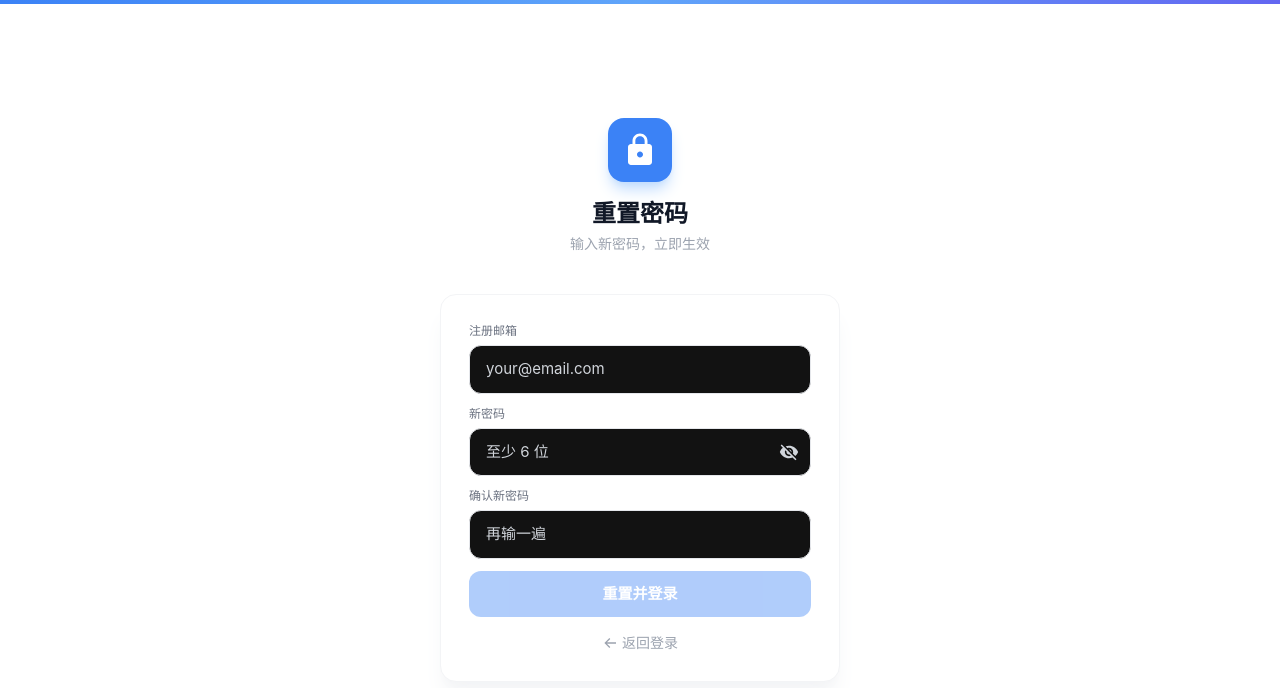
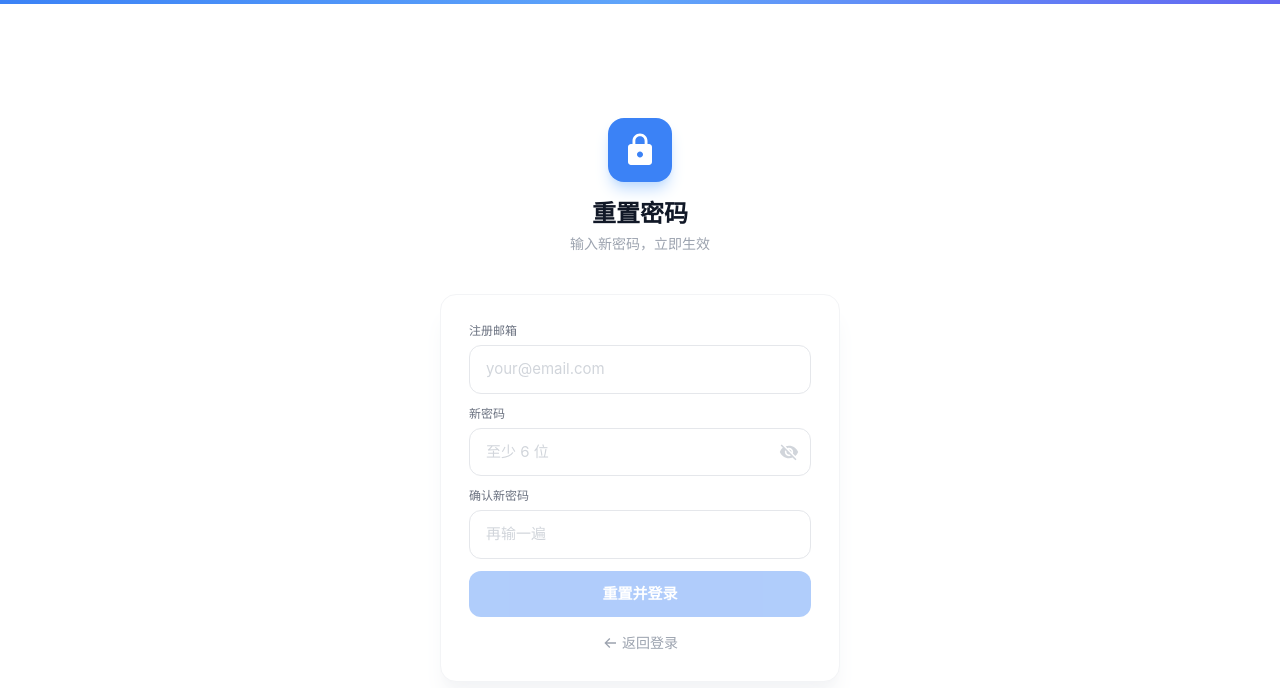
Before and after one commit to Leo-youngk/diary-twitter, a Next.js app: page / in a window 1280 px wide. Both pictures are taken after a click on the button "忘记密码？". Shown: the top 688 px of the page. Built offline with nearby package versions, Linux system fonts and the light colour scheme; no server answers.

Commit message:
style(design): FINDING-001 — fix dark inputs on light auth gate (explicit bg-white)

```diff
--- a/components/auth/AuthGate.tsx
+++ b/components/auth/AuthGate.tsx
@@ -69,7 +69,7 @@ function LoginForm({
                 placeholder="your@email.com"
                 value={email}
                 onChange={(e) => { setEmail(e.target.value); setError(''); }}
-                className="w-full border border-gray-200 rounded-xl px-4 py-3 text-gray-900 placeholder-gray-300 outline-none focus:border-blue-400 focus:ring-2 focus:ring-blue-50 transition-all text-[15px]"
+                className="w-full bg-white border border-gray-200 rounded-xl px-4 py-3 text-gray-900 placeholder-gray-300 outline-none focus:border-blue-400 focus:ring-2 focus:ring-blue-50 transition-all text-[15px]"
                 autoComplete="email"
                 disabled={loading}
               />
@@ -83,7 +83,7 @@ function LoginForm({
                   placeholder="至少 6 位"
                   value={password}
                   onChange={(e) => { setPassword(e.target.value); setError(''); }}
-                  className="w-full border border-gray-200 rounded-xl px-4 py-3 pr-11 text-gray-900 placeholder-gray-300 outline-none focus:border-blue-400 focus:ring-2 focus:ring-blue-50 transition-all text-[15px]"
+                  className="w-full bg-white border border-gray-200 rounded-xl px-4 py-3 pr-11 text-gray-900 placeholder-gray-300 outline-none focus:border-blue-400 focus:ring-2 focus:ring-blue-50 transition-all text-[15px]"
                   autoComplete="current-password"
                   disabled={loading}
                 />
@@ -189,7 +189,7 @@ function ResetForm({
                 placeholder="your@email.com"
                 value={email}
                 onChange={(e) => { setEmail(e.target.value); setError(''); }}
-                className="w-full border border-gray-200 rounded-xl px-4 py-3 text-gray-900 placeholder-gray-300 outline-none focus:border-blue-400 focus:ring-2 focus:ring-blue-50 transition-all text-[15px]"
+                className="w-full bg-white border border-gray-200 rounded-xl px-4 py-3 text-gray-900 placeholder-gray-300 outline-none focus:border-blue-400 focus:ring-2 focus:ring-blue-50 transition-all text-[15px]"
                 autoComplete="email"
                 disabled={loading}
               />
@@ -203,7 +203,7 @@ function ResetForm({
                   placeholder="至少 6 位"
                   value={newPw}
                   onChange={(e) => { setNewPw(e.target.value); setError(''); }}
-                  className="w-full border border-gray-200 rounded-xl px-4 py-3 pr-11 text-gray-900 placeholder-gray-300 outline-none focus:border-blue-400 focus:ring-2 focus:ring-blue-50 transition-all text-[15px]"
+                  className="w-full bg-white border border-gray-200 rounded-xl px-4 py-3 pr-11 text-gray-900 placeholder-gray-300 outline-none focus:border-blue-400 focus:ring-2 focus:ring-blue-50 transition-all text-[15px]"
                   autoComplete="new-password"
                   disabled={loading}
                 />
@@ -221,7 +221,7 @@ function ResetForm({
                 placeholder="再输一遍"
                 value={confirmPw}
                 onChange={(e) => { setConfirmPw(e.target.value); setError(''); }}
-                className="w-full border border-gray-200 rounded-xl px-4 py-3 text-gray-900 placeholder-gray-300 outline-none focus:border-blue-400 focus:ring-2 focus:ring-blue-50 transition-all text-[15px]"
+                className="w-full bg-white border border-gray-200 rounded-xl px-4 py-3 text-gray-900 placeholder-gray-300 outline-none focus:border-blue-400 focus:ring-2 focus:ring-blue-50 transition-all text-[15px]"
                 autoComplete="new-password"
                 disabled={loading}
               />
```
